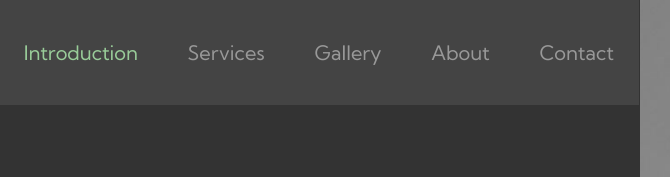
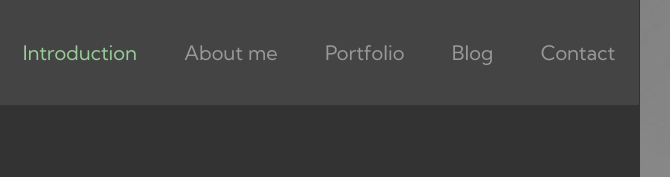
Before and after one commit to paullmangundayao/cpe232mangundayaopaull.github.io, a plain HTML site: page index.html in a window 1280 px wide. Shown: the top 177 px of the page, 0-670 px from the left. Drawn offline with Linux system fonts and the light colour scheme.

Commit message:
Update index.html

```diff
--- a/index.html
+++ b/index.html
@@ -46,17 +46,17 @@ https://www.tooplate.com/view/2124-vertex
             </li>
             <li class="nav-item">
                 <a href="#services" class="nav-link">
-                    Services
+                    About me
                 </a>
             </li>
             <li class="nav-item">
                 <a href="#gallery" class="nav-link">
-                    Gallery
+                    Portfolio
                 </a>
             </li>
             <li class="nav-item">
                 <a href="#about" class="nav-link">
-                    About
+                    Blog
                 </a>
             </li>
             <li class="nav-item">
```
